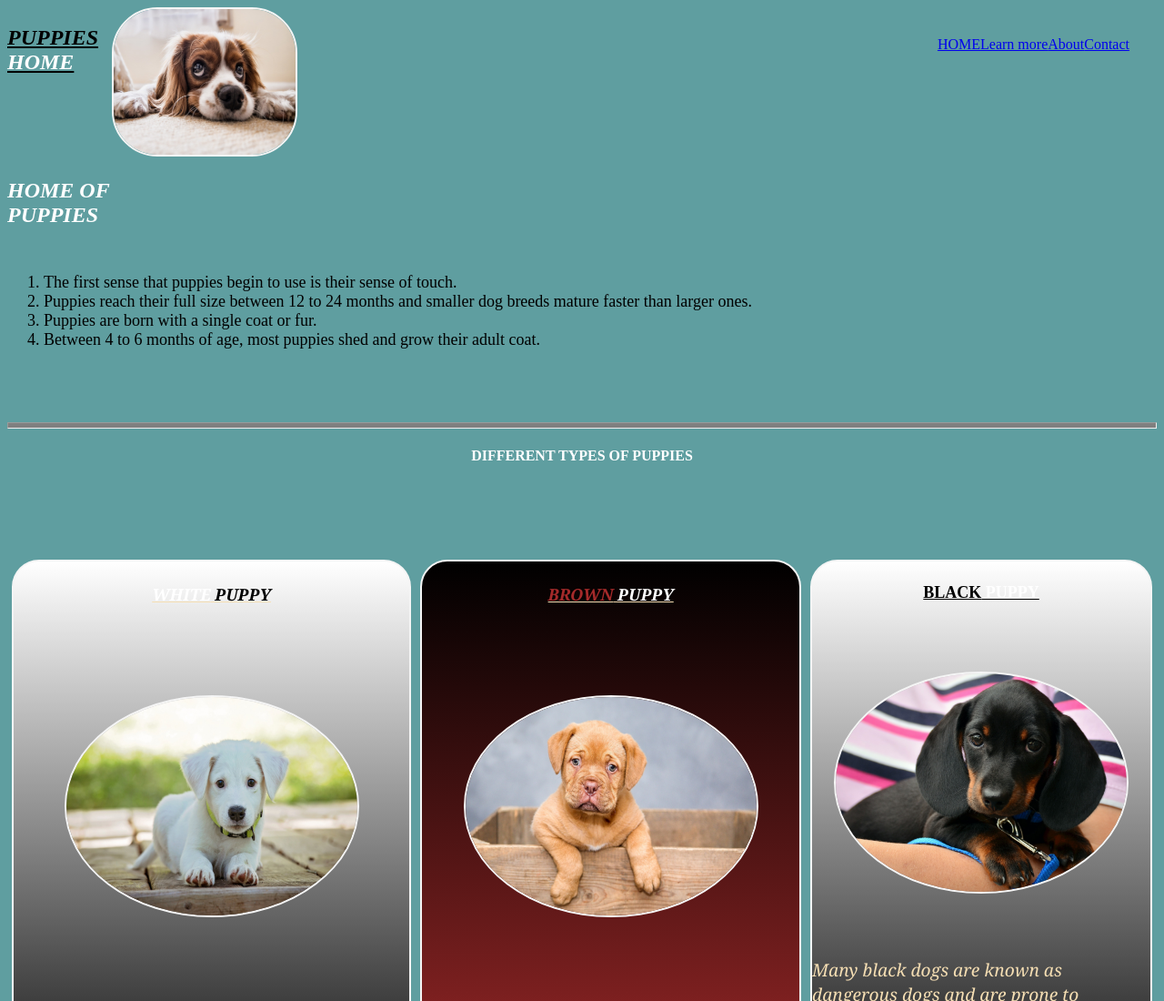
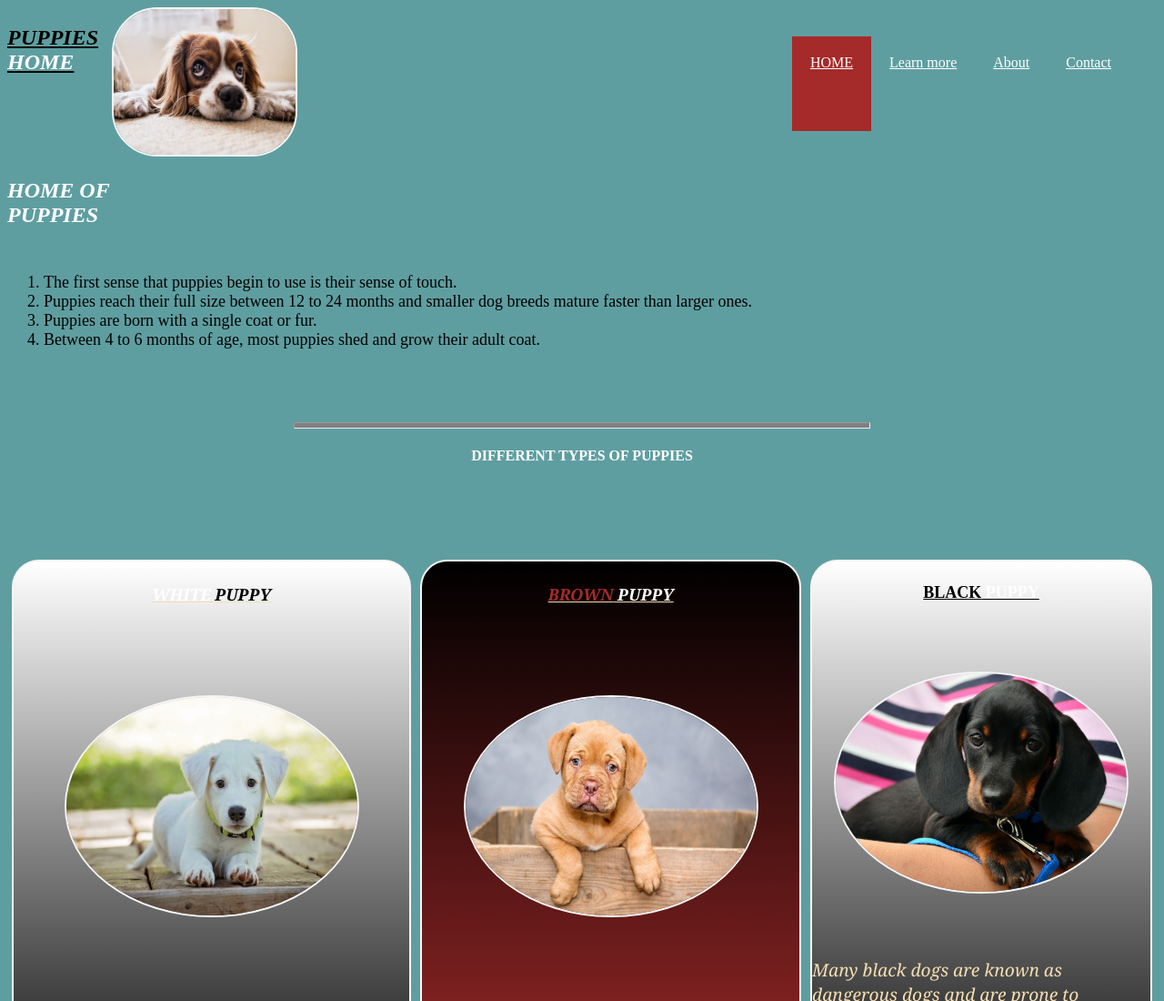
Before and after one commit to LoiseMulwa/mypet, a plain HTML site: page index.html in a window 1280 px wide. Shown: the top 1100 px of the page at 91% size. Drawn offline with Linux system fonts and the light colour scheme.

Commit message:
st: Styles the hr to fill the screen to 50%

```diff
--- a/style.css
+++ b/style.css
@@ -109,9 +109,21 @@ ol{
     color: white;
     text-align: center;
 }
+.active{
+    background-color: brown;
+}
 
-ol a{
-    padding: 50px;
+a{
+    display: block;
+    padding: 20px;
+    color: white;
+
+}
+a:hover{
+    background-color: black;
+}
+.line hr{
+    width: 50%;
 }
 
 ol li{
```
